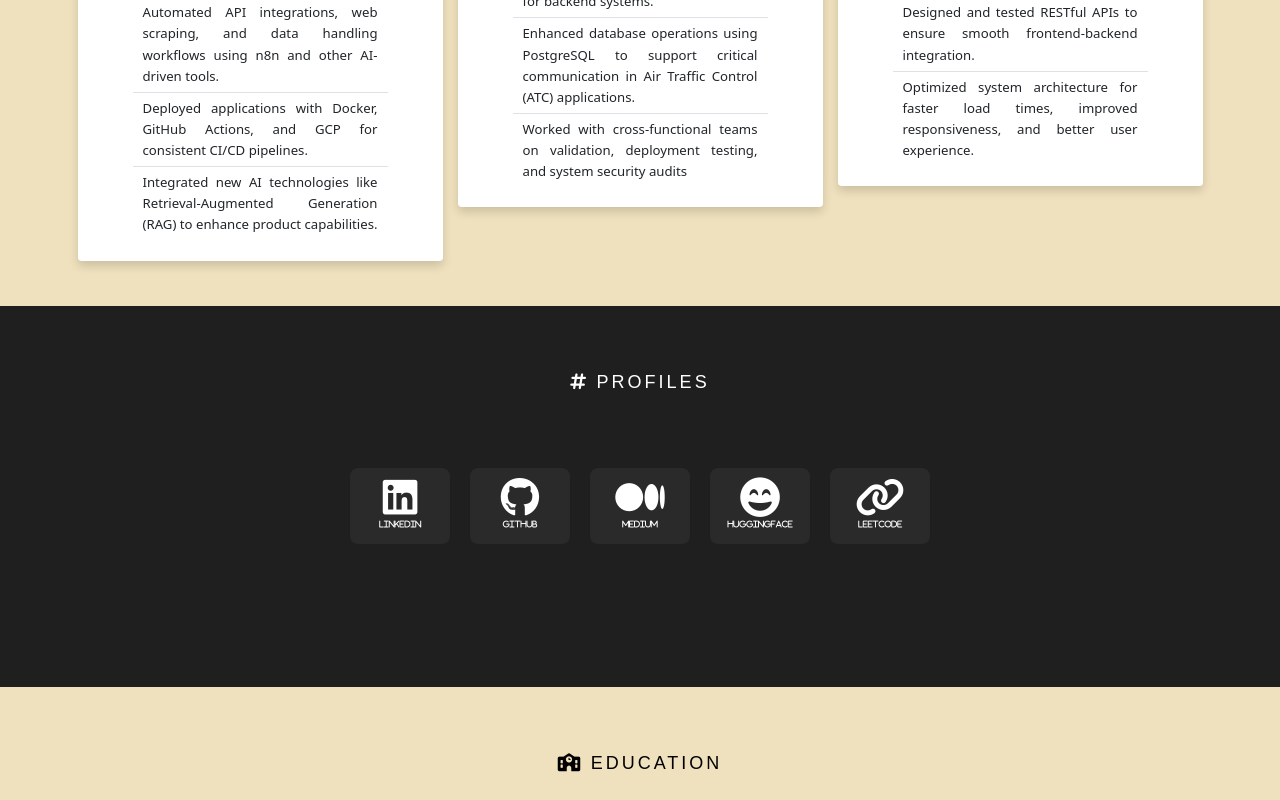
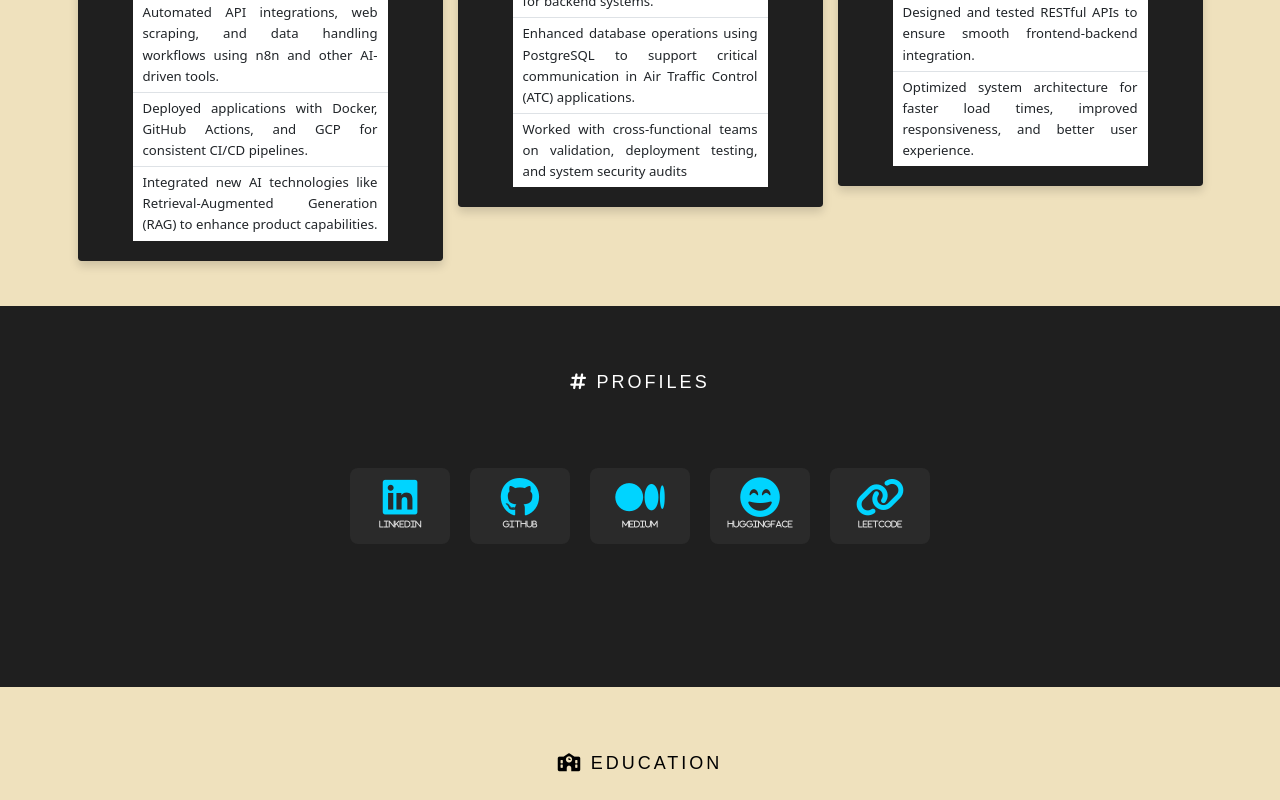
Before and after one commit to hzahra55/Portfolio, a React (Vite) app: page / in a window 1280 px wide. Shown: the part 1156-1956 px from the top of the page. Built offline with nearby package versions, Linux system fonts and the light colour scheme; some icons are missing.

Commit message:
update potrait

```diff
--- a/src/App.scss
+++ b/src/App.scss
@@ -783,3 +783,7 @@ header {
     }
   }
 }
+.section-title,
+h1, h2, h3, h4, h5, h6, p, span {
+  color: #e0e0e0;
+}
--- a/src/index.css
+++ b/src/index.css
@@ -67,3 +67,24 @@ button:focus-visible {
     background-color: #f9f9f9;
   }
 }
+
+/* Force everything dark */
+html, body {
+  background-color: #242828 !important;
+  color: #e0e0e0 !important;
+}
+
+/* Override Bootstrap's light elements */
+.bg-light, .text-dark, .card, .btn-light, .navbar, .section, .modal-content {
+  background-color: #1f1f1f !important;
+  color: #e0e0e0 !important;
+  border: none !important;
+}
+
+a, .btn {
+  color: #00d4ff !important;
+}
+
+a:hover {
+  color: #26e4ff !important;
+}
```
